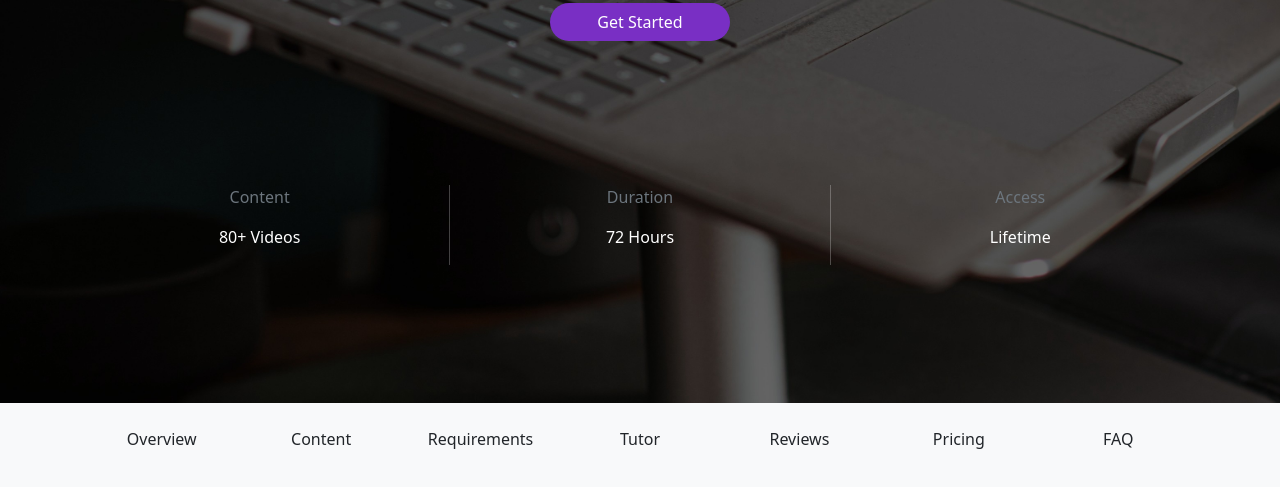
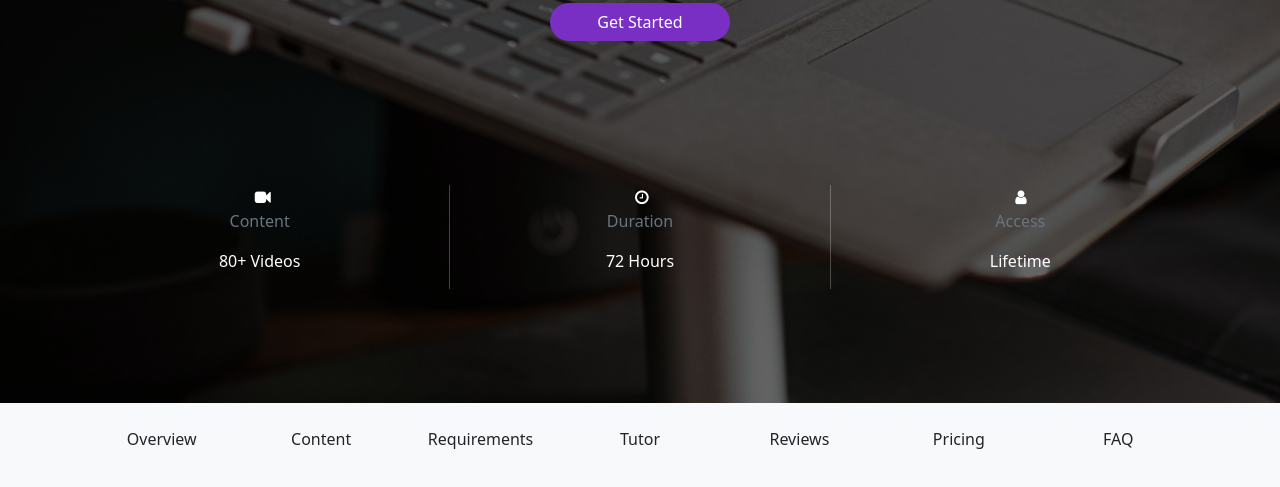
Before and after one commit to hjake07/Bootstrap-Repo, a plain HTML site: page index.html in a window 1280 px wide. Shown: the part 309-796 px from the top of the page. Drawn offline with nearby package versions, Linux system fonts and the light colour scheme.

Commit message:
forgot icons

```diff
--- a/index.html
+++ b/index.html
@@ -5,6 +5,7 @@
             <meta name="viewport" content="width=device-width, initial-scale=1">
             <link href="https://cdn.jsdelivr.net/npm/bootstrap@5.2.1/dist/css/bootstrap.min.css" rel="stylesheet" integrity="sha384-iYQeCzEYFbKjA/T2uDLTpkwGzCiq6soy8tYaI1GyVh/UjpbCx/TYkiZhlZB6+fzT" crossorigin="anonymous">
             <script src="https://cdn.jsdelivr.net/npm/bootstrap@5.2.1/dist/js/bootstrap.bundle.min.js" integrity="sha384-u1OknCvxWvY5kfmNBILK2hRnQC3Pr17a+RTT6rIHI7NnikvbZlHgTPOOmMi466C8" crossorigin="anonymous" defer></script>
+            <link rel="stylesheet" href="https://cdnjs.cloudflare.com/ajax/libs/font-awesome/4.7.0/css/font-awesome.min.css">
             <link href="styles.css" rel="stylesheet">
         </head>
         <body>
@@ -17,16 +18,17 @@
             <div class="container mt-5">
               <div class="row mt-5 pt-5">
                 <div class="col">
-                  <p class="p-0 text-muted">Content</p>
+                  <i class="fa fa-video-camera" aria-hidden="true"></i><p class="p-0 text-muted">Content</p>
                   <p class="p-0">80+ Videos</p>
                 </div>
                 <div class="p-0 vr"></div>
                 <div class="col">
-                  <p class="p-0 text-muted">Duration</p>
+                  <i class="fa fa-clock-o" aria-hidden="true"></i><p class="p-0 text-muted">Duration</p>
                   <p class="p-0">72 Hours</p>
                 </div>
                 <div class="p-0 vr"></div>
                 <div class="col">
+                  <i class="fa fa-user" aria-hidden="true"></i>
                   <p class="p-0 text-muted">Access</p>
                   <p class="p-0">Lifetime</p>
               </div>
--- a/styles.css
+++ b/styles.css
@@ -28,3 +28,7 @@ span {
 h1 {
     font-size: 60px;
 }
+i {
+    font-size: 10px;
+    width: 10px;
+}
```
